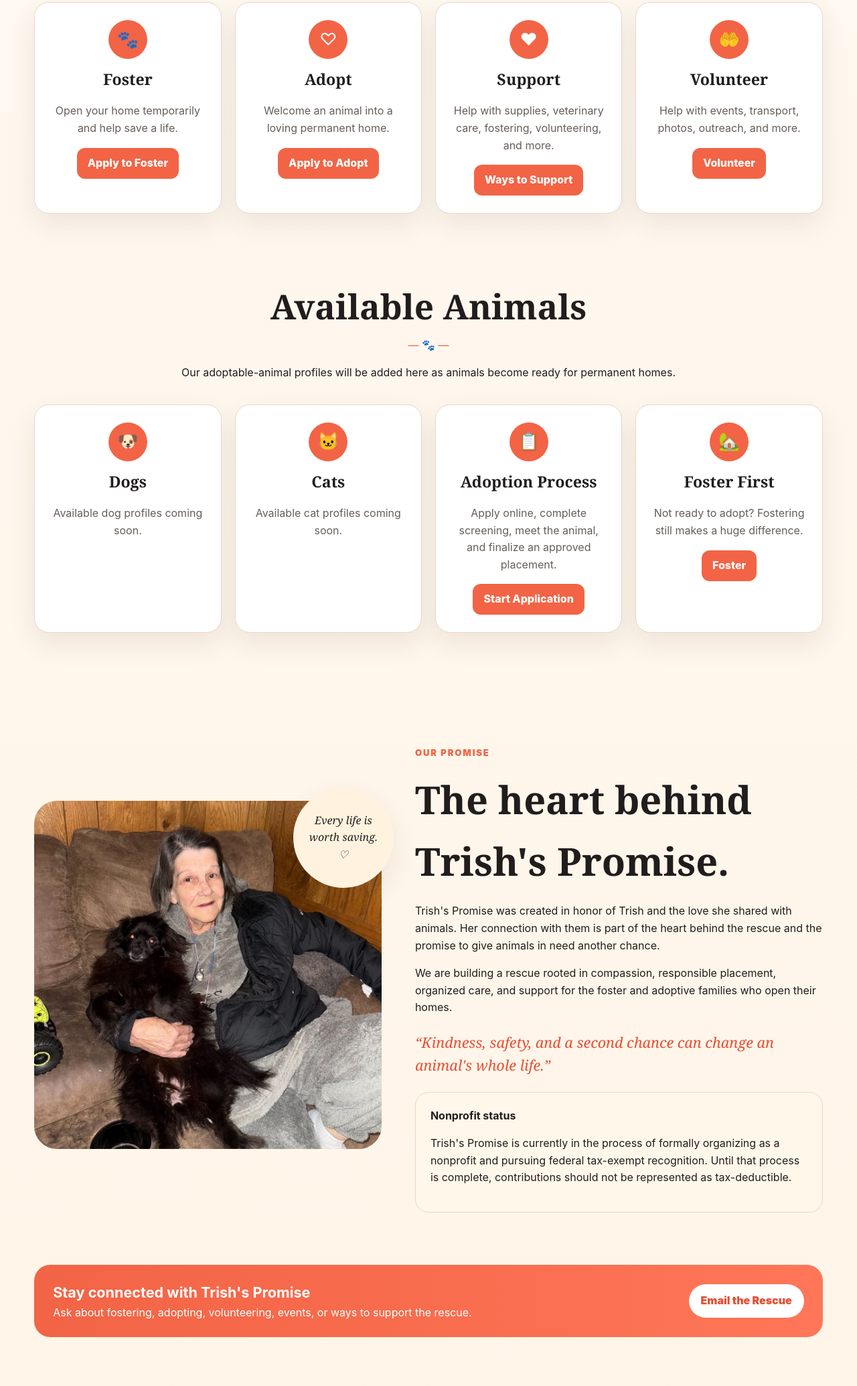
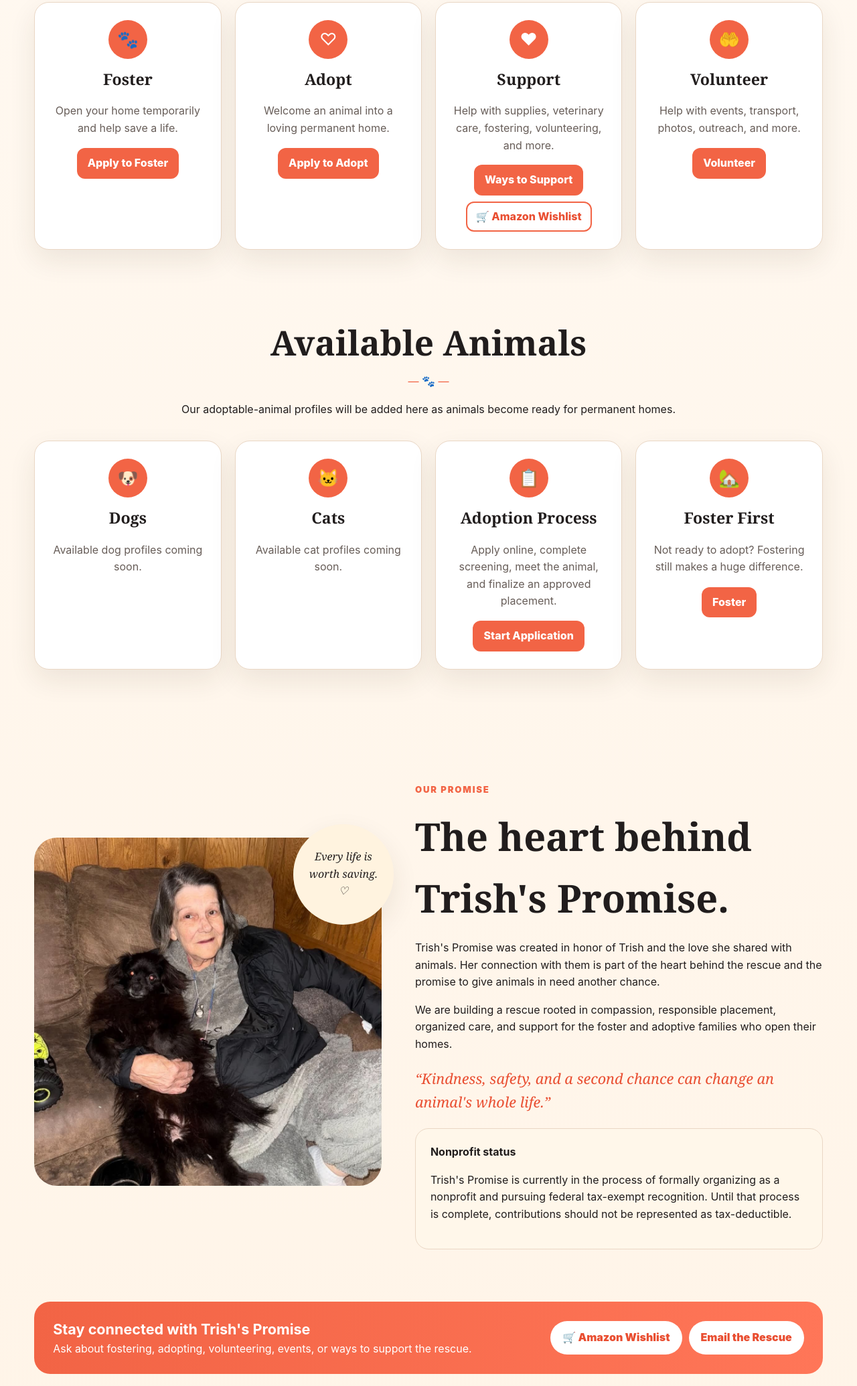
Before and after one commit to trishspromise/Trish-s-promise, a plain HTML site: page index.html in a window 1280 px wide. Shown: the part 1290-3360 px from the top of the page at 67% size. Drawn offline with Linux system fonts and the light colour scheme.

Commit message:
Add files via upload

```diff
--- a/index.html
+++ b/index.html
@@ -59,7 +59,7 @@
     <div class="help-grid">
       <article class="help-card"><div class="icon-circle">🐾</div><h3>Foster</h3><p>Open your home temporarily and help save a life.</p><a class="small-btn" href="foster-application.html">Apply to Foster</a></article>
       <article class="help-card"><div class="icon-circle">♡</div><h3>Adopt</h3><p>Welcome an animal into a loving permanent home.</p><a class="small-btn" href="adoption-application.html">Apply to Adopt</a></article>
-      <article class="help-card"><div class="icon-circle">♥</div><h3>Support</h3><p>Help with supplies, veterinary care, fostering, volunteering, and more.</p><a class="small-btn" href="support.html">Ways to Support</a></article>
+      <article class="help-card"><div class="icon-circle">♥</div><h3>Support</h3><p>Help with supplies, veterinary care, fostering, volunteering, and more.</p><div class="card-actions"><a class="small-btn" href="support.html">Ways to Support</a><a class="small-btn small-btn-outline" href="https://www.amazon.com/registries/gl/guest-view/1NCL5ETW1CKJ2?ref_=cm_sw_r_apin_ggr-subnav-share_T6DG3EXSFPKC5HQ2MJ0E&language=en-US" target="_blank" rel="noopener noreferrer">🛒 Amazon Wishlist</a></div></article>
       <article class="help-card"><div class="icon-circle">🤲</div><h3>Volunteer</h3><p>Help with events, transport, photos, outreach, and more.</p><a class="small-btn" href="mailto:trishspromiseanimalrescue@gmail.com?subject=Volunteer%20Interest">Volunteer</a></article>
     </div>
   </div>
@@ -101,7 +101,7 @@
   <div class="container">
     <div class="support-strip">
       <div><strong>Stay connected with Trish's Promise</strong><div>Ask about fostering, adopting, volunteering, events, or ways to support the rescue.</div></div>
-      <a href="mailto:trishspromiseanimalrescue@gmail.com">Email the Rescue</a>
+      <div class="support-strip-actions"><a href="https://www.amazon.com/registries/gl/guest-view/1NCL5ETW1CKJ2?ref_=cm_sw_r_apin_ggr-subnav-share_T6DG3EXSFPKC5HQ2MJ0E&language=en-US" target="_blank" rel="noopener noreferrer">🛒 Amazon Wishlist</a><a href="mailto:trishspromiseanimalrescue@gmail.com">Email the Rescue</a></div>
     </div>
   </div>
 </section>
--- a/styles.css
+++ b/styles.css
@@ -258,3 +258,32 @@ textarea{min-height:112px;resize:vertical}
     grid-template-columns:1fr;
   }
 }
+
+.card-actions{
+  display:flex;
+  flex-wrap:wrap;
+  gap:9px;
+  justify-content:center;
+}
+.small-btn-outline{
+  background:white;
+  color:var(--coral2);
+  border:2px solid var(--coral);
+  padding:8px 13px;
+}
+.support-strip-actions{
+  display:flex;
+  flex-wrap:wrap;
+  gap:10px;
+  justify-content:flex-end;
+}
+@media(max-width:600px){
+  .support-strip-actions{
+    width:100%;
+    justify-content:flex-start;
+  }
+  .support-strip-actions a{
+    width:100%;
+    text-align:center;
+  }
+}
```
Also changed, not shown: support.html (+2 -2 lines).
